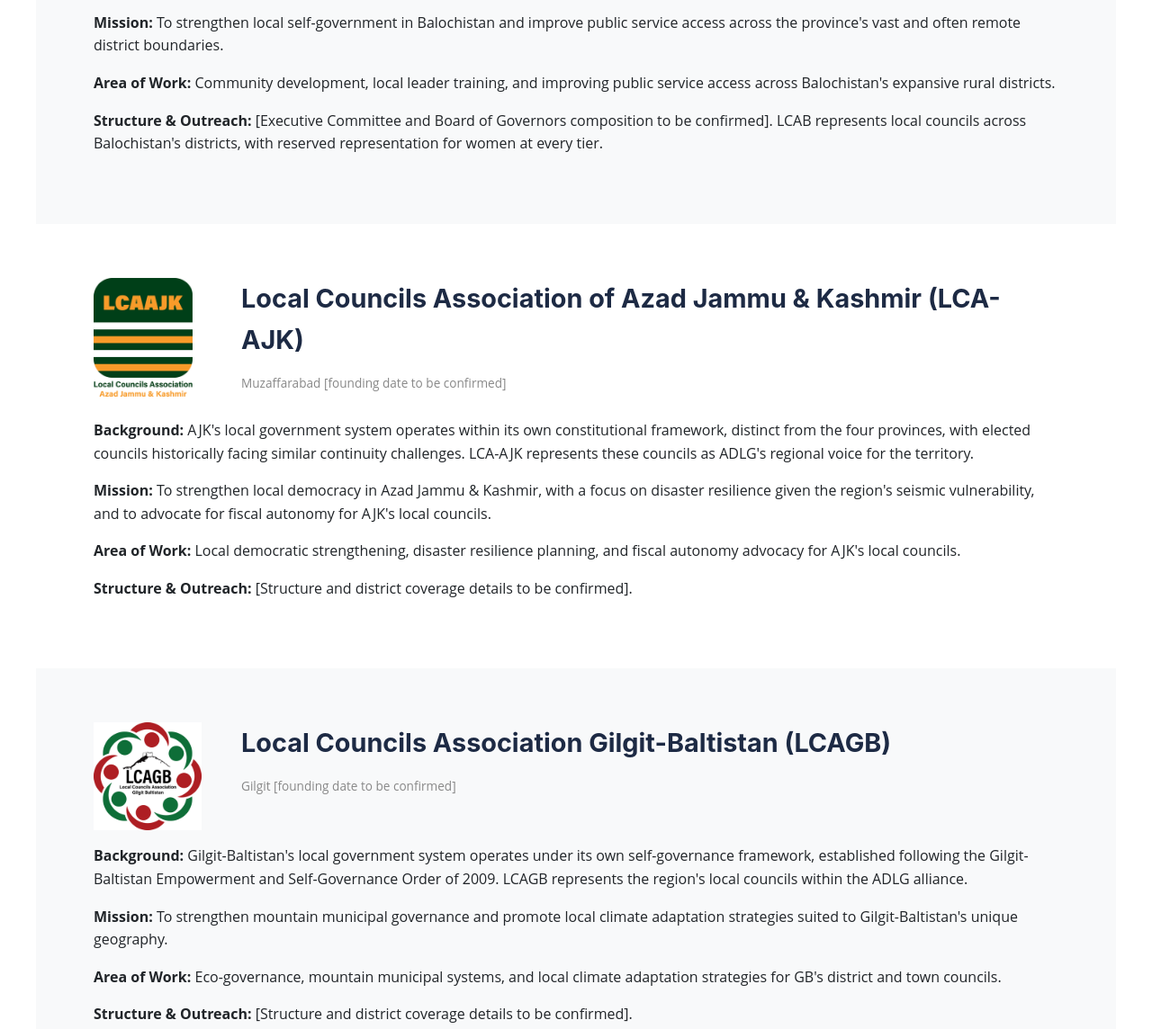
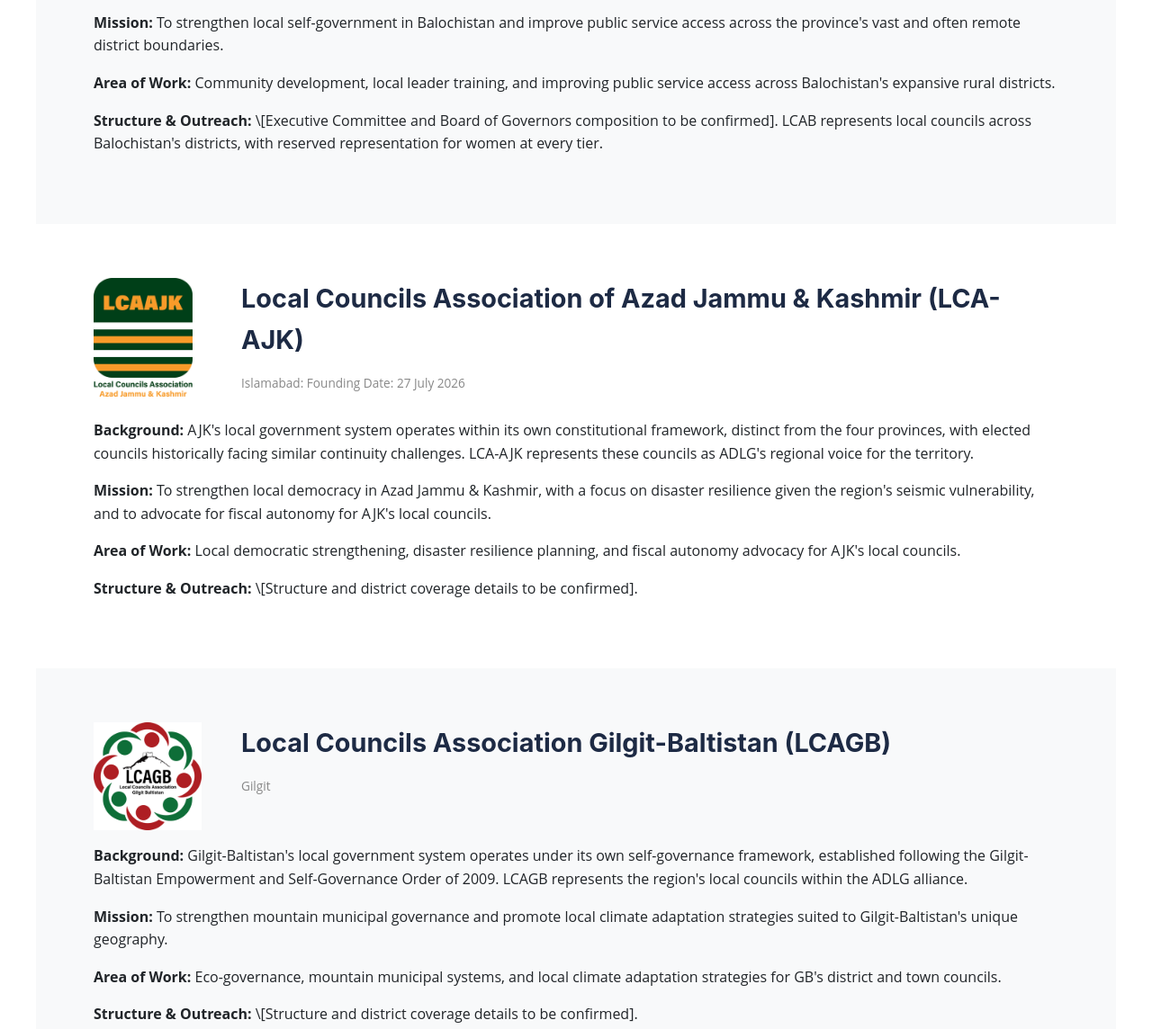
Before and after one commit to lcasofpk/responsive-test, an Eleventy site: page content/pages/regional-alliance.md in a window 1280 px wide. Shown: the part 2435-3579 px from the top of the page at 90% size. Built offline with nearby package versions, Linux system fonts and the light colour scheme; Eleventy itself is replaced by a stand-in of ours; files that its build step writes are made by us from their sources.

Commit message:
Update Website Pages “regional-alliance”

```diff
--- a/content/pages/regional-alliance.md
+++ b/content/pages/regional-alliance.md
@@ -1,8 +1,9 @@
 ---
-title: "Regional Alliance"
-description: "ADLG's seven member Local Councils Associations across Pakistan."
-permalink: "/regional-alliance/index.html"
+title: Regional Alliance
+description: ADLG's seven member Local Councils Associations across Pakistan.
+permalink: /regional-alliance/index.html
 layout: base.njk
+showInNav: true
 ---
 <div class="page-hero"><h1>Regional Alliance</h1><p>Connecting over 100,000 elected local representatives across 145 districts, 550 tehsils, and 6,000+ union councils through seven core member bodies.</p></div>
 <div style="max-width:900px;margin:24px auto 0;text-align:center;padding:0 5%;">
@@ -30,12 +31,12 @@ layout: base.njk
 <div class="grid" style="grid-template-columns:140px 1fr;align-items:start;gap:24px;margin-bottom:10px;">
 <img src="/assets/logos/lca-sindh.png" alt="LCAS Logo" style="width:120px;">
 <div><h2 style="text-align:left;margin-bottom:4px;">Local Councils Association of Sindh (LCAS)</h2>
-<p style="color:#888;font-size:0.85rem;">Established circa 2009&ndash;2010, Karachi [exact date to be confirmed]</p></div>
+<p style="color:#888;font-size:0.85rem;">Established circa 2009, Karachi</p></div>
 </div>
 <p><strong>Background:</strong> LCAS was formed following the model pioneered by LCAP, as part of a wave of provincial Local Councils Associations supported by the Commonwealth Local Government Forum (CLGF) and the European Union to give Sindh's elected local representatives a unified provincial voice.</p>
 <p><strong>Mission:</strong> To strengthen local self-government in Sindh, promote SDG localization and urban governance, and represent the interests of Sindh's local councils — from Karachi's metropolitan institutions to rural union councils — before the provincial and federal governments.</p>
 <p><strong>Area of Work:</strong> SDG localization in partnership with UCLG ASPAC, urban governance reform, and public-private municipal partnerships across Sindh's districts.</p>
-<p><strong>Structure &amp; Outreach:</strong> [Executive Committee and Board of Governors composition to be confirmed]. LCAS represents local councils across Sindh's districts and union councils, with reserved representation for women at every tier.</p>
+<p><strong>Structure &amp; Outreach:</strong> \[Executive Committee and Board of Governors composition to be confirmed]. LCAS represents local councils across Sindh's districts and union councils, with reserved representation for women at every tier.</p>
 </section>
 
 <section class="section" id="lcakp">
@@ -47,7 +48,7 @@ layout: base.njk
 <p><strong>Background:</strong> LCA-KP was established in 2008 as an independent, private association of elected local government representatives, giving Khyber Pakhtunkhwa's local councils — including those in the province's merged tribal districts — a formal collective voice.</p>
 <p><strong>Mission:</strong> To strengthen decentralization and local self-government in KP, with particular focus on village council empowerment and governance in the post-merger tribal districts.</p>
 <p><strong>Area of Work:</strong> Municipal energy management systems developed in partnership with GIZ, village council empowerment programmes, and support for post-merger local governance structures.</p>
-<p><strong>Structure &amp; Outreach:</strong> [Executive Committee and Board of Governors composition to be confirmed]. LCA-KP is notable among Pakistan's provincial LCAs in that KP's local councils have been granted some authority to levy taxes and decide on spending.</p>
+<p><strong>Structure &amp; Outreach:</strong> \[Executive Committee and Board of Governors composition to be confirmed]. LCA-KP is notable among Pakistan's provincial LCAs in that KP's local councils have been granted some authority to levy taxes and decide on spending.</p>
 </section>
 
 <section class="section section-alt" id="lcab">
@@ -59,31 +60,31 @@ layout: base.njk
 <p><strong>Background:</strong> LCAB was formed in 2008, giving Balochistan's local councils — spread across Pakistan's largest and least densely populated province — a unified platform to advocate for their communities.</p>
 <p><strong>Mission:</strong> To strengthen local self-government in Balochistan and improve public service access across the province's vast and often remote district boundaries.</p>
 <p><strong>Area of Work:</strong> Community development, local leader training, and improving public service access across Balochistan's expansive rural districts.</p>
-<p><strong>Structure &amp; Outreach:</strong> [Executive Committee and Board of Governors composition to be confirmed]. LCAB represents local councils across Balochistan's districts, with reserved representation for women at every tier.</p>
+<p><strong>Structure &amp; Outreach:</strong> \[Executive Committee and Board of Governors composition to be confirmed]. LCAB represents local councils across Balochistan's districts, with reserved representation for women at every tier.</p>
 </section>
 
 <section class="section" id="lcaajk">
 <div class="grid" style="grid-template-columns:140px 1fr;align-items:start;gap:24px;margin-bottom:10px;">
 <img src="/assets/logos/lca-ajk.png" alt="LCA-AJK Logo" style="width:110px;">
 <div><h2 style="text-align:left;margin-bottom:4px;">Local Councils Association of Azad Jammu &amp; Kashmir (LCA-AJK)</h2>
-<p style="color:#888;font-size:0.85rem;">Muzaffarabad [founding date to be confirmed]</p></div>
+<p style="color:#888;font-size:0.85rem;">Islamabad: Founding Date: 27 July 2026</p></div>
 </div>
 <p><strong>Background:</strong> AJK's local government system operates within its own constitutional framework, distinct from the four provinces, with elected councils historically facing similar continuity challenges. LCA-AJK represents these councils as ADLG's regional voice for the territory.</p>
 <p><strong>Mission:</strong> To strengthen local democracy in Azad Jammu &amp; Kashmir, with a focus on disaster resilience given the region's seismic vulnerability, and to advocate for fiscal autonomy for AJK's local councils.</p>
 <p><strong>Area of Work:</strong> Local democratic strengthening, disaster resilience planning, and fiscal autonomy advocacy for AJK's local councils.</p>
-<p><strong>Structure &amp; Outreach:</strong> [Structure and district coverage details to be confirmed].</p>
+<p><strong>Structure &amp; Outreach:</strong> \[Structure and district coverage details to be confirmed].</p>
 </section>
 
 <section class="section section-alt" id="lcagb">
 <div class="grid" style="grid-template-columns:140px 1fr;align-items:start;gap:24px;margin-bottom:10px;">
 <img src="/assets/logos/lca-gb.png" alt="LCAGB Logo" style="width:120px;">
 <div><h2 style="text-align:left;margin-bottom:4px;">Local Councils Association Gilgit-Baltistan (LCAGB)</h2>
-<p style="color:#888;font-size:0.85rem;">Gilgit [founding date to be confirmed]</p></div>
+<p style="color:#888;font-size:0.85rem;">Gilgit</p></div>
 </div>
 <p><strong>Background:</strong> Gilgit-Baltistan's local government system operates under its own self-governance framework, established following the Gilgit-Baltistan Empowerment and Self-Governance Order of 2009. LCAGB represents the region's local councils within the ADLG alliance.</p>
 <p><strong>Mission:</strong> To strengthen mountain municipal governance and promote local climate adaptation strategies suited to Gilgit-Baltistan's unique geography.</p>
 <p><strong>Area of Work:</strong> Eco-governance, mountain municipal systems, and local climate adaptation strategies for GB's district and town councils.</p>
-<p><strong>Structure &amp; Outreach:</strong> [Structure and district coverage details to be confirmed].</p>
+<p><strong>Structure &amp; Outreach:</strong> \[Structure and district coverage details to be confirmed].</p>
 </section>
 
 <section class="section" id="mci">
```
